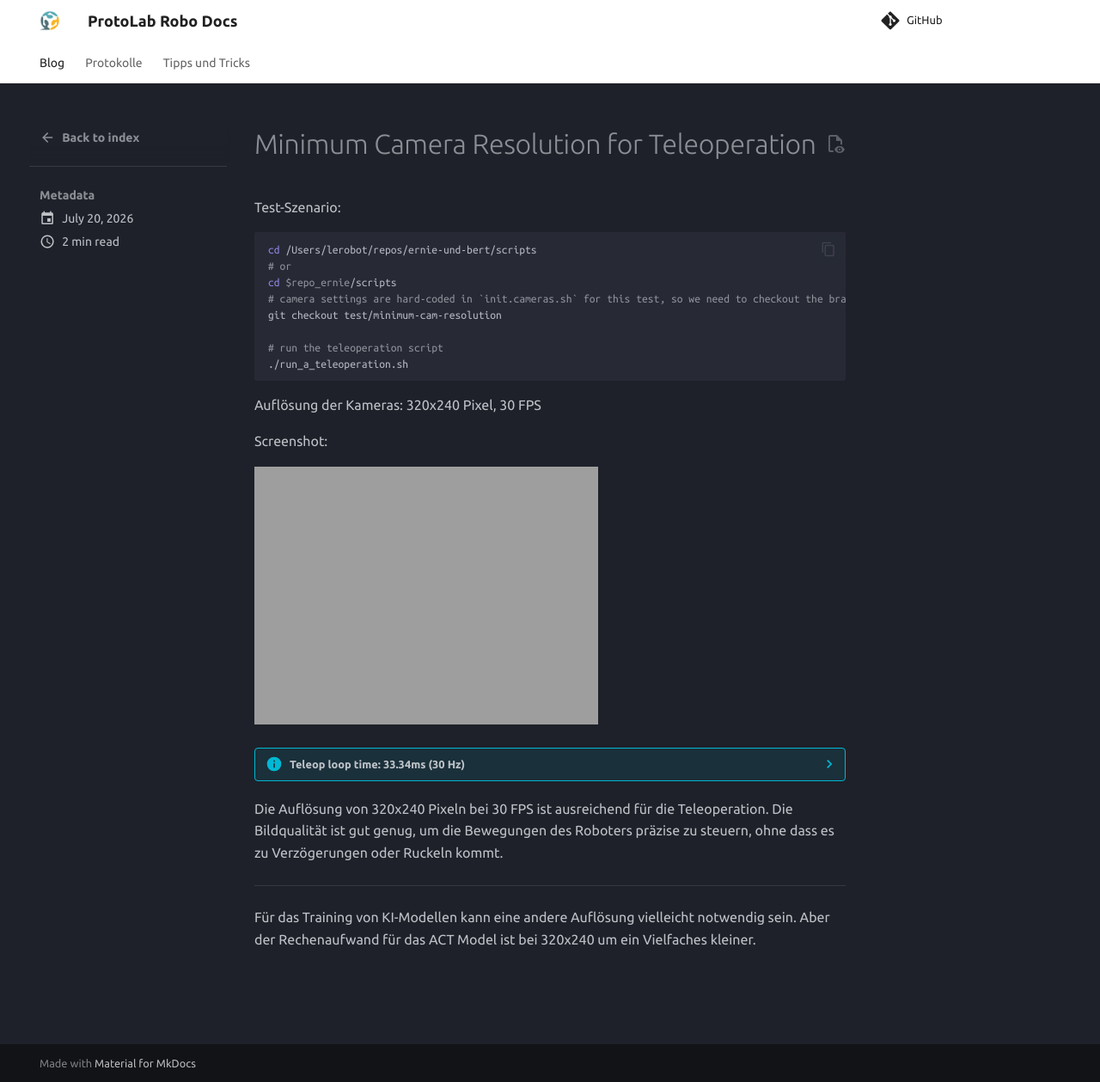
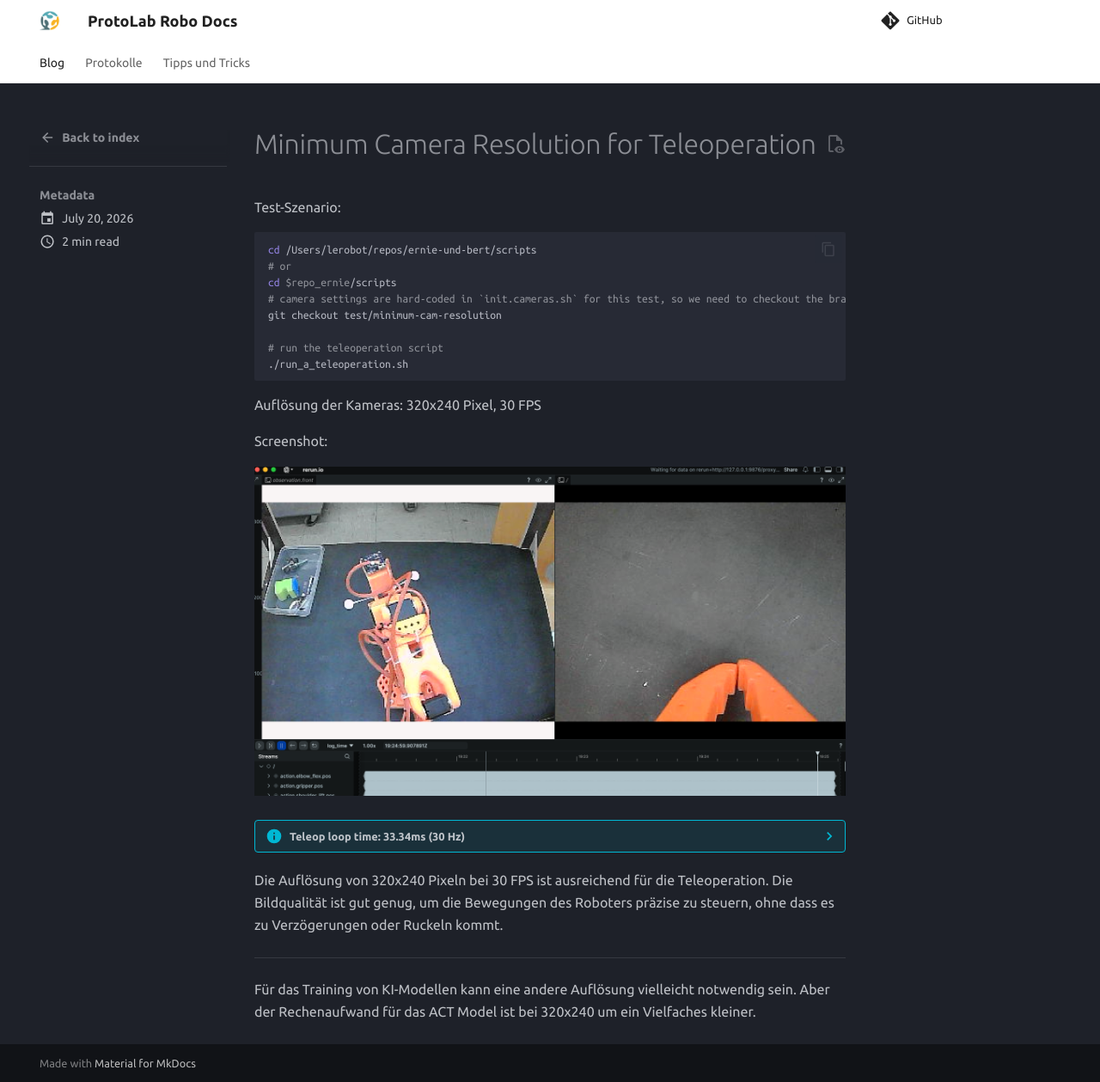
Before and after one commit to garagelab-dus/protolab-robo-docs, an MkDocs documentation site: the page built from docs/blog/posts/minimum_cam_resolution.md, in a window 1280 px wide and 1259 px high. Shown: the whole window at 86% size. Built offline with MkDocs 1.6.1 and Material for MkDocs 9.7.7, drawn with Linux system fonts in a browser that asks for light colours; comment, search, counter and statistics services are not loaded.

Commit message:
really fix the image url

```diff
--- a/docs/blog/posts/minimum_cam_resolution.md
+++ b/docs/blog/posts/minimum_cam_resolution.md
@@ -21,7 +21,7 @@ Auflösung der Kameras: 320x240 Pixel, 30 FPS
 
 Screenshot:
 
-![screenshot rerun app](https://garagelab-dus.github.io/protolab-robo-docs/blog/images/teleoperation_320x240_30fps.png)
+![screenshot rerun app](https://garagelab-dus.github.io/protolab-robo-docs/blog/images/minimum-cam-resolution-1.png)
 
 ???- info "Teleop loop time: 33.34ms (30 Hz)"
 
```
